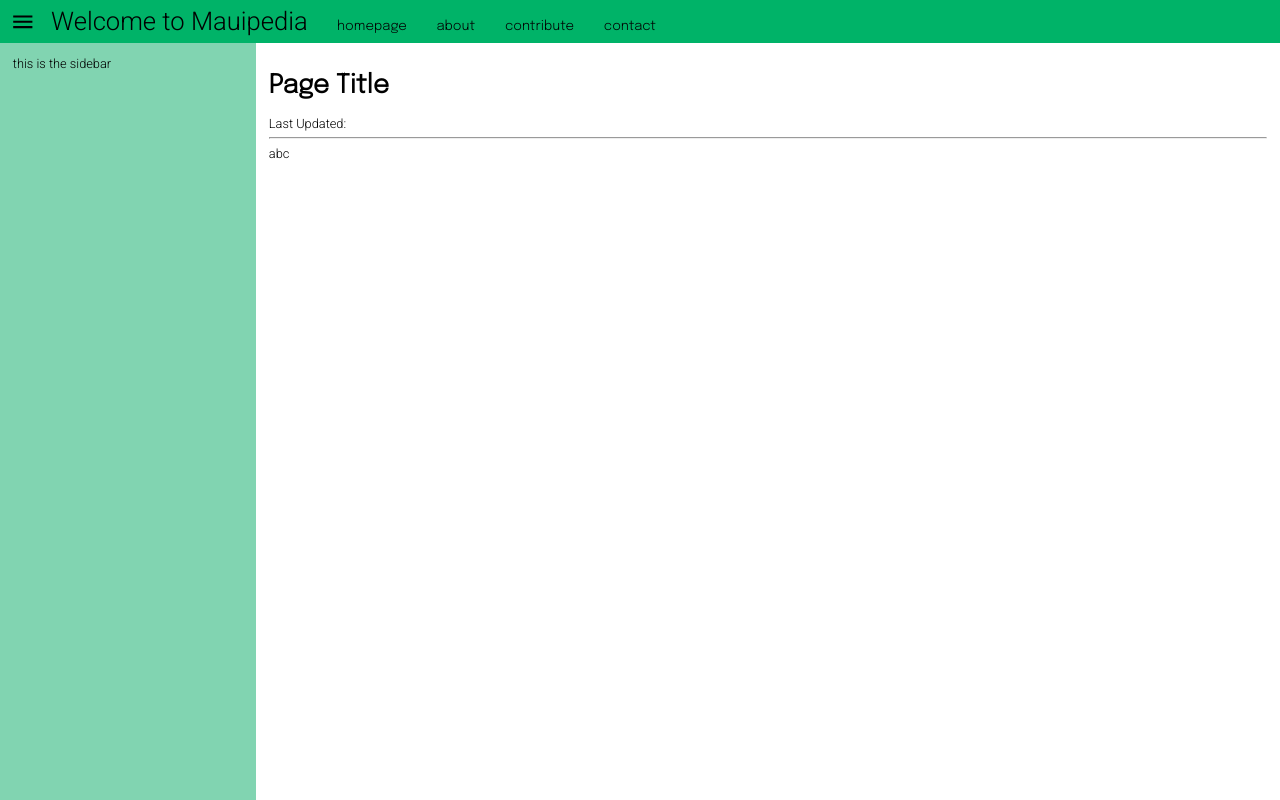
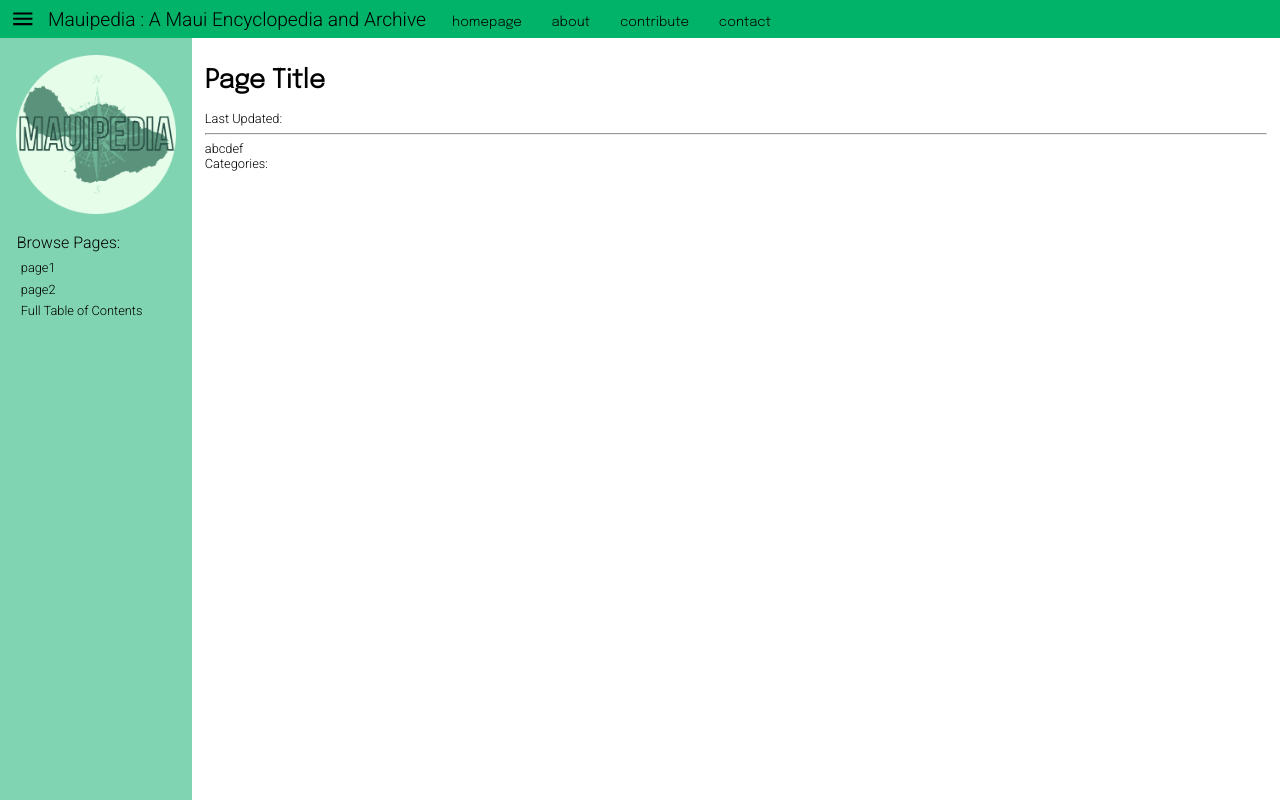
Before and after one commit to TheGiraffe/Mauipedia, a plain HTML site: page contribute/defaultpagetemplate.html in a window 1280 px wide. Drawn offline with nearby package versions, Linux system fonts and the light colour scheme; no server answers.

Commit message:
Working on filling up sidebar, added logo and favicon

```diff
--- a/contribute/defaultpagetemplate.html
+++ b/contribute/defaultpagetemplate.html
@@ -2,13 +2,13 @@
 
 <title>Entry Title</title>
 
-<link rel="stylesheet" type="text/css" href="../siteassets/pagestyle.css"><link href="https://fonts.googleapis.com/css2?family=Epilogue:wght@300&family=Roboto:wght@300&display=swap" rel="stylesheet"><script src="https://ajax.googleapis.com/ajax/libs/jquery/3.5.1/jquery.min.js"></script><script src="../siteassets/pagescript.js"></script>
+ <meta http-equiv="Cache-Control" content="no-store" /><link rel="icon" type="image/png" href="../siteassets/favicon.png"/><link rel="stylesheet" type="text/css" href="../siteassets/pagestyle.css"><link href="https://fonts.googleapis.com/css2?family=Epilogue:wght@300&family=Roboto:wght@300&display=swap" rel="stylesheet"><script src="https://ajax.googleapis.com/ajax/libs/jquery/3.5.1/jquery.min.js"></script><script src="../siteassets/pagescript.js"></script>
 </head><body><div id = "navBar"></div><div id = "content-area"><div id = "sidebar"></div><div id = "page-content">
 
 <h1 id = "pagetitle">Page Title</h1>
 <div>Last Updated: <span id="lastUpdated"></span></div>
 <hr>
-abc
-
+abcdef
+<div>Categories: </div>
 </div></div><!--Scripts --><script>var path = window.location.pathname;var pageName = path.split("/").pop();console.log( pageName );requestCommitDate(pageName);sideBarnavBar();</script>
 </body></html>
--- a/siteassets/nav.html
+++ b/siteassets/nav.html
@@ -1,15 +1,16 @@
 <svg xmlns="http://www.w3.org/2000/svg" viewBox="0 0 24 24" id = "sidebar_button"><path d="M0 0h24v24H0z" fill="none"/><path d="M3 18h18v-2H3v2zm0-5h18v-2H3v2zm0-7v2h18V6H3z"/></svg>
-<span style="vertical-align:middle;font-size:2em;margin:0.5em">Welcome to Mauipedia</span>
+<span style="vertical-align:middle;font-size:1.5em;margin:0.5em">Mauipedia : A Maui Encyclopedia and Archive</span>
 <button class = "navbutton" id = "homepage_button">homepage</button>
 <button class = "navbutton" id = "about_button">about</button>
 <button class = "navbutton" id = "contribute_button">contribute</button>
 <button class = "navbutton" id = "contact_button">contact</button>
+
 <script>
 $("#sidebar").show();
 sidebarVis = true;
 $("#sidebar_button").click(function(){
   if(sidebarVis == true){
-    $("#sidebar").css("left","-20%");
+    $("#sidebar").css("left","-15%");
     $("#sidebar").fadeOut();
     sidebarVis = false;
     $("#page-content").css("width","98%");
@@ -17,7 +18,7 @@ $("#sidebar_button").click(function(){
     $("#sidebar").css("left","0%");
     $("#sidebar").fadeIn();
     sidebarVis = true;
-    $("#page-content").css("width","78%");
+    $("#page-content").css("width","83%");
   }
 });
 </script>
--- a/siteassets/pagescript.js
+++ b/siteassets/pagescript.js
@@ -15,6 +15,5 @@ function requestCommitDate(pagename){
 }
 function sideBarnavBar(){
   $("#navBar").load("../siteassets/nav.html");
-  $("#navBar").html('<button class = "navbutton" id = "sidebar_button">sidebar</button>"');
-  $("#sidebar").html("this is the sidebar");
+  $("#sidebar").load("../siteassets/sidebar.html");
 }
--- a/siteassets/pagestyle.css
+++ b/siteassets/pagestyle.css
@@ -44,10 +44,17 @@ font-size: 1vw;
   position: fixed;
   box-sizing: border-box;
   height: 100%;
-  width: 20%;
+  width: 15%;
   left: 0;
   padding: 1em;
   background-color: #81d4b1;
+}
+#sidebar_page_links{
+  list-style-type: none;
+}
+#sidebar_page_links li{
+  margin:0.5em;
+  margin-left: -2.5em;
 }
 #content-area{
   display: block;
@@ -56,7 +63,7 @@ font-size: 1vw;
 #page-content{
   display: inline-block;
   position: absolute;
-  width:78%;
+  width:83%;
   height:98%;
   right:0;
   padding:1%;
--- /dev/null
+++ b/siteassets/sidebar.html
@@ -0,0 +1,8 @@
+<img src="../siteassets/Mauipedia.png" style="width:96%;padding:2%">
+<br>
+<ul id = "sidebar_page_links">
+  <li style="font-size:1.25em;margin-left:-2.25em">Browse Pages:</li>
+  <li>page1</li>
+  <li>page2</li>
+  <li>Full Table of Contents</li>
+</ul>
```
Also changed, not shown: siteassets/Mauipedia.png (added), siteassets/favicon.png (added), siteassets/maui.png (added), siteassets/maui_fill_white.jpg (added).
